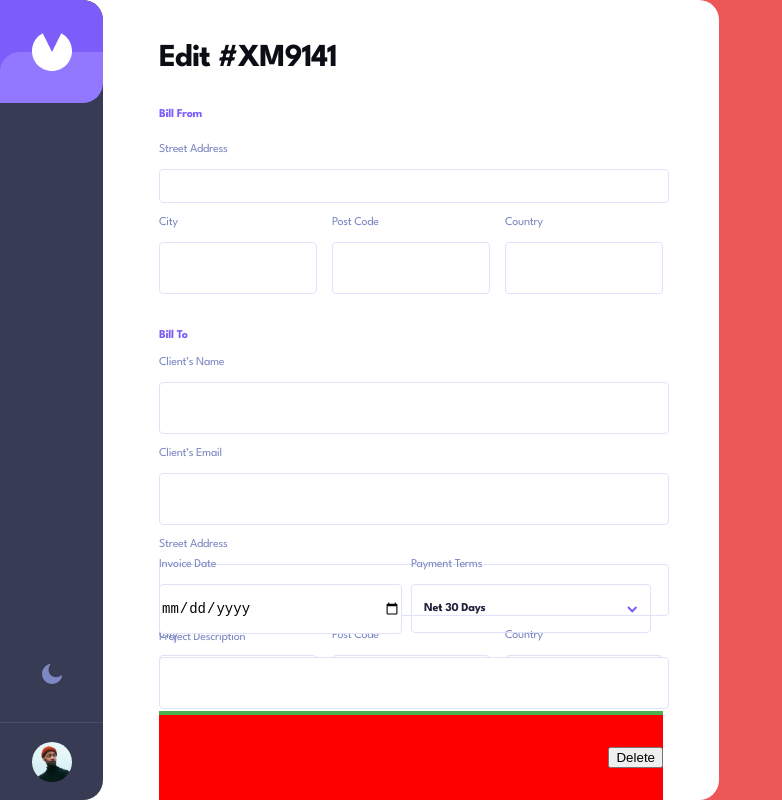
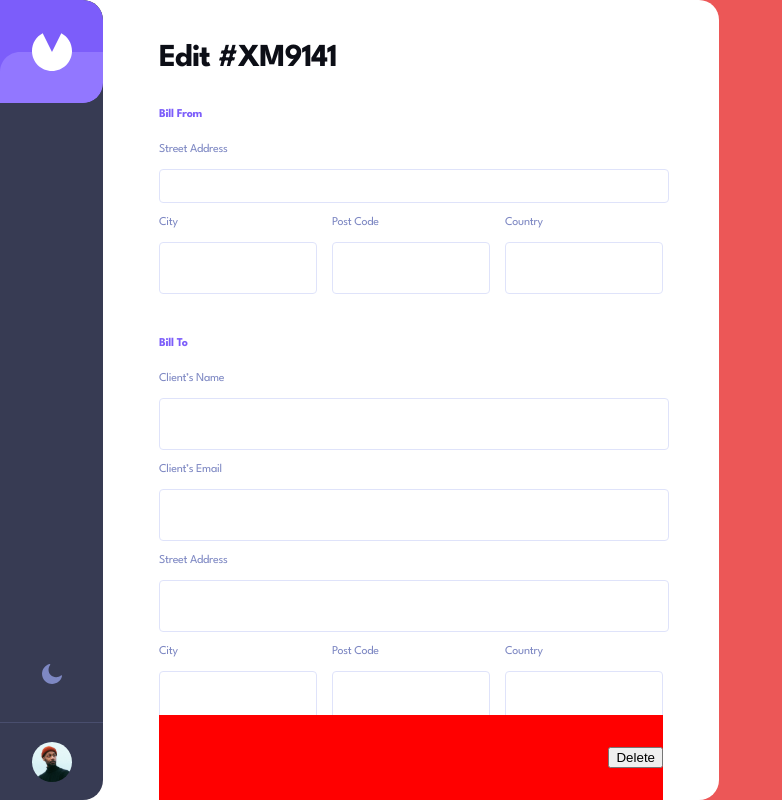
Before and after one commit to Nicocurtis16/FRONTEND-SPECIALIZATION-LABS, an Angular app in the folder Invoice-App/: page /invoice/1/edit in a window 1280 px wide. Shown: the whole page, without its empty margins (0-782 px from the left). Built offline with nearby package versions, Linux system fonts and the light colour scheme.

Commit message:
overlapping for the edit commonet resolved

```diff
--- a/Invoice-App/src/app/component/edit-invoice/edit-invoice.component.css
+++ b/Invoice-App/src/app/component/edit-invoice/edit-invoice.component.css
@@ -1,26 +1,30 @@
-.editScreen{
+.editScreen {
   height: 100vh;
   width: 100vw;
   background-color: #EC5757;
 }
-.editPanel{
+
+.editPanel {
   border-radius: 0 20px 20px 0;
   height: 100%;
   width: 719px;
   background-color: white;
   display: flex;
 }
-.editPanelLeft{
-  width:103px;
+
+.editPanelLeft {
+  width: 103px;
   height: 100%;
 }
-.editPanelRight{
+
+.editPanelRight {
   width: 616px;
   height: 100%;
   display: flex;
   flex-direction: column;
   align-items: center;
 }
+
 .editPanelContent {
   height: 100%;
   display: flex;
@@ -32,52 +36,66 @@ height: 100%;
 }
 
 
-.editId{
+.editId {
   margin-top: 20px;
   width: 504px;
 }
-.editBillForm{
+
+.editBillForm {
   width: 504px;
   height: 209px;
   margin-bottom: 20px;
 }
 
 
-.editBillTo{
+.editBillTo {
   margin-bottom: 20px;
   width: 504px;
-  height: 409px;
+  /* height: 409px; */
+  display: flex;
+  flex-direction: column;
+  /* background: purple; */
+  /* justify-content: space-between; */
 }
-.editAddress{
+
+.editAddress {
   width: 504px;
   height: 170px;
 }
-.streetAddress{
+
+.streetAddress {
   width: 100%;
   height: 73px;
   display: flex;
   flex-direction: column;
   justify-content: space-between;
 }
-.streetAddressInput, .streetAddressIn{
+
+.streetAddressInput,
+.streetAddressIn {
   width: 504px;
   height: 48px;
   border-radius: 4px;
   border: 1px solid var(--grey);
 }
-.locationAddress{
+
+.locationAddress {
   width: 504px;
   display: flex;
   justify-content: space-between;
 }
+
 .cityInput,
-.Country, .postCodeInput{
+.Country,
+.postCodeInput {
   width: 152px;
   height: 48px;
   border-radius: 4px;
   border: 1px solid var(--grey);
 }
-.dateTermsDescription{
+
+.dateTermsDescription {
+  margin-top: 20px;
   margin-bottom: 20px;
   width: 504px;
   height: 170px;
@@ -85,25 +103,30 @@ display: flex;
   flex-direction: column;
   justify-content: space-between;
 }
-.description{
+
+.description {
   width: 100%;
   height: 73px;
 }
-.dateTerms{
+
+.dateTerms {
   width: 100%;
   height: 73px;
   display: flex;
   justify-content: space-between;
 
 }
-.payment, .date{
+
+.payment,
+.date {
   width: 100%;
   height: 100%;
   display: flex;
   flex-direction: column;
   justify-content: space-between;
 }
-.editButtons{
+
+.editButtons {
   width: 504px;
   height: 110px;
   display: flex;
@@ -111,58 +134,69 @@ height: 73px;
   align-items: center;
   background-color: red;
 }
-.itemList{
+
+.itemList {
+  margin-top: 30px;
   width: 504px;
   height: 240px;
   display: flex;
   flex-direction: column;
   justify-content: space-between;
-  background-color: #4CAF50;
+  /* background-color: #4CAF50; */
 
 }
-.itemDivision{
+
+.itemDivision {
   width: 504px;
   height: 211px;
   display: flex;
   background-color: white;
   justify-content: space-between;
 }
-.itemName{
+
+.itemName {
   width: 214px;
   height: auto;
 
 }
-.itemQuantity{
+
+.itemQuantity {
   width: 48px;
   height: auto;
 }
-.itemPrice{
+
+.itemPrice {
   width: 100px;
   height: auto;
 }
-.itemTotal{
+
+.itemTotal {
   width: 90px;
   height: auto;
 }
-#itemName{
+
+#itemName {
   width: 214px;
   height: 48px;
   border-radius: 4px;
   border: 1px solid var(--grey);
 }
-#itemQuantity{
+
+#itemQuantity {
   width: 46px;
   height: 48px;
   border-radius: 4px;
   border: 1px solid var(--grey);
 }
-#itemPrice{
+
+#itemPrice {
   width: 100px;
   height: 48px;
   border-radius: 4px;
   border: 1px solid var(--grey);
 }
-.delete{
+
+.delete {
   display: flex;
   width: 100%;
   height: 48px;
--- a/Invoice-App/src/app/component/edit-invoice/edit-invoice.component.html
+++ b/Invoice-App/src/app/component/edit-invoice/edit-invoice.component.html
@@ -1,164 +1,202 @@
-
 <div class="editScreen">
   <div class="editPanel">
     <div class="editPanelLeft"><app-sidebar></app-sidebar></div>
     <div class="editPanelRight">
       <div class="editId">
         <app-head-line
-          [variant]="'h1'" [text]="'Edit #XM9141'" [color]="'--base-black'">
+          [variant]="'h1'"
+          [text]="'Edit #XM9141'"
+          [color]="'--base-black'"
+        >
         </app-head-line>
       </div>
       <div class="editPanelContent">
-
-
         <div class="editBillForm">
-                  <app-head-line [variant]="'h4'" [text]="'Bill From'" [color]="'--primary-color'"></app-head-line>
+          <app-head-line
+            [variant]="'h4'"
+            [text]="'Bill From'"
+            [color]="'--primary-color'"
+          ></app-head-line>
           <div class="editAddress">
             <div class="streetAddress">
-                      <app-text [variant]="'body1'" [text]="'Street Address'" [color]="'--tertiary'"></app-text>
-                      <input
-                        type="text"
-                        class="streetAddressInput"/>
+              <app-text
+                [variant]="'body1'"
+                [text]="'Street Address'"
+                [color]="'--tertiary'"
+              ></app-text>
+              <input type="text" class="streetAddressInput" />
             </div>
             <div class="locationAddress">
               <div class="city">
-                        <app-text [variant]="'body1'" [text]="'City'" [color]="'--tertiary'"></app-text>
-                        <input
-                          type="text"
-                          class="cityInput"/>
+                <app-text
+                  [variant]="'body1'"
+                  [text]="'City'"
+                  [color]="'--tertiary'"
+                ></app-text>
+                <input type="text" class="cityInput" />
               </div>
               <div class="city">
-                        <app-text [variant]="'body1'" [text]="'Post Code'" [color]="'--tertiary'"></app-text>
-                        <input
-                          type="text"
-                          class="postCodeInput"/>
+                <app-text
+                  [variant]="'body1'"
+                  [text]="'Post Code'"
+                  [color]="'--tertiary'"
+                ></app-text>
+                <input type="text" class="postCodeInput" />
               </div>
               <div class="city">
-                        <app-text [variant]="'body1'" [text]="'Country'" [color]="'--tertiary'"></app-text>
-                        <input
-                          type="text"
-                          class="Country"/>
+                <app-text
+                  [variant]="'body1'"
+                  [text]="'Country'"
+                  [color]="'--tertiary'"
+                ></app-text>
+                <input type="text" class="Country" />
+              </div>
+            </div>
+          </div>
+        </div>
+        <div class="editBillTo">
+          <app-head-line
+            [variant]="'h4'"
+            [text]="'Bill To'"
+            [color]="'--primary-color'"
+          ></app-head-line>
+          <div class="editAddress">
+            <div class="clientName">
+              <app-text
+                [variant]="'body1'"
+                [text]="'Client’s Name'"
+                [color]="'--tertiary'"
+              ></app-text>
+              <input type="text" class="streetAddressInput" />
+            </div>
+            <div class="clientEmail">
+              <app-text
+                [variant]="'body1'"
+                [text]="'Client’s Email'"
+                [color]="'--tertiary'"
+              ></app-text>
+              <input type="text" class="streetAddressInput" />
+            </div>
+            <div class="clientStreetAddress">
+              <app-text
+                [variant]="'body1'"
+                [text]="'Street Address'"
+                [color]="'--tertiary'"
+              ></app-text>
+              <input type="text" class="streetAddressInput" />
+            </div>
+            <div class="locationAddress">
+              <div class="city">
+                <app-text
+                  [variant]="'body1'"
+                  [text]="'City'"
+                  [color]="'--tertiary'"
+                ></app-text>
+                <input type="text" class="cityInput" />
+              </div>
+              <div class="city">
+                <app-text
+                  [variant]="'body1'"
+                  [text]="'Post Code'"
+                  [color]="'--tertiary'"
+                ></app-text>
+                <input type="text" class="postCodeInput" />
+              </div>
+              <div class="city">
+                <app-text
+                  [variant]="'body1'"
+                  [text]="'Country'"
+                  [color]="'--tertiary'"
+                ></app-text>
+                <input type="text" class="Country" />
+              </div>
+            </div>
+            <div class="dateTermsDescription">
+              <div class="dateTerms">
+                <div class="payment">
+                  <app-text
+                    [variant]="'body1'"
+                    [text]="'Invoice Date'"
+                    [color]="'--tertiary'"
+                  ></app-text>
+
+                  <app-date-picker
+                    (dateChange)="onDateSelected($event)"
+                  ></app-date-picker>
+                </div>
+                <div class="date">
+                  <app-text
+                    [variant]="'body1'"
+                    [text]="'Payment Terms'"
+                    [color]="'--tertiary'"
+                  ></app-text>
+
+                  <app-payment-terms></app-payment-terms>
+                </div>
+              </div>
+              <div class="description">
+                <app-text
+                  [variant]="'body1'"
+                  [text]="'Project Description'"
+                  [color]="'--tertiary'"
+                ></app-text>
+                <input type="text" class="streetAddressIn" />
+              </div>
+            </div>
+            <div class="itemList">
+              <app-head-line
+                [variant]="'h2'"
+                [text]="'Item List'"
+                [color]="'--primary-color'"
+              ></app-head-line>
+              <div class="itemDivision">
+                <div class="itemName">
+                  <app-text
+                    [variant]="'body1'"
+                    [text]="'Item Name'"
+                    [color]="'--tertiary'"
+                  ></app-text>
+                  <input type="text" id="itemName" />
+                </div>
+                <div class="itemQuantity">
+                  <app-text
+                    [variant]="'body1'"
+                    [text]="'Qty.'"
+                    [color]="'--tertiary'"
+                  ></app-text>
+                  <input type="text" id="itemQuantity" />
+                </div>
+                <div class="itemPrice">
+                  <app-text
+                    [variant]="'body1'"
+                    [text]="'Price'"
+                    [color]="'--tertiary'"
+                  ></app-text>
+                  <input type="text" id="itemPrice" />
+                </div>
+                <div class="itemTotal">
+                  <app-text
+                    [variant]="'body1'"
+                    [text]="'Total'"
+                    [color]="'--tertiary'"
+                  ></app-text>
+                  <div class="delete">
+                    <app-head-line
+                      [text]="'156.00'"
+                      [variant]="'h4'"
+                    ></app-head-line>
+                    <img src="assets/images/icon-delete.svg" />
+                  </div>
+                </div>
+              </div>
+            </div>
           </div>
         </div>
 
       </div>
-                </div>
-                <div class="editBillTo">
-                  <app-head-line [variant]="'h4'" [text]="'Bill To'" [color]="'--primary-color'"></app-head-line>
-                  <div class="editAddress">
-                    <div class="clientName">
-                      <app-text [variant]="'body1'" [text]="'Client’s Name'" [color]="'--tertiary'"></app-text>
-                      <input
-                        type="text"
-                        class="streetAddressInput"/>
-                    </div>
-                    <div class="clientEmail">
-                      <app-text [variant]="'body1'" [text]="'Client’s Email'" [color]="'--tertiary'"></app-text>
-                      <input
-                        type="text"
-                        class="streetAddressInput"/>
-                    </div>
-                    <div class="clientStreetAddress">
-                      <app-text [variant]="'body1'" [text]="'Street Address'" [color]="'--tertiary'"></app-text>
-                      <input
-                        type="text"
-                        class="streetAddressInput"/>
-                    </div>
-                    <div class="locationAddress">
-                      <div class="city">
-                        <app-text [variant]="'body1'" [text]="'City'" [color]="'--tertiary'"></app-text>
-                        <input
-                          type="text"
-                          class="cityInput"/>
-                      </div>
-                      <div class="city">
-                        <app-text [variant]="'body1'" [text]="'Post Code'" [color]="'--tertiary'"></app-text>
-                        <input
-                          type="text"
-                          class="postCodeInput"/>
-                      </div>
-                      <div class="city">
-                        <app-text [variant]="'body1'" [text]="'Country'" [color]="'--tertiary'"></app-text>
-                        <input
-                          type="text"
-                          class="Country"/>
+      <div class="editButtons">
+        <button (click)="handleButtonClick('delete')">Delete</button>
       </div>
     </div>
-
   </div>
 </div>
-
-                <div class="dateTermsDescription">
-                  <div class="dateTerms">
-                    <div class="payment">
-                      <app-text [variant]="'body1'" [text]="'Invoice Date'" [color]="'--tertiary'"></app-text>
-
-                      <app-date-picker (dateChange)="onDateSelected($event)"></app-date-picker>
-
-                    </div>
-                    <div class="date">
-                      <app-text [variant]="'body1'" [text]="'Payment Terms'" [color]="'--tertiary'"></app-text>
-
-                      <app-payment-terms></app-payment-terms>
-
-                    </div>
-
-                  </div>
-                  <div class="description">
-
-                    <app-text [variant]="'body1'" [text]="'Project Description'" [color]="'--tertiary'"></app-text>
-                    <input
-                      type="text"
-                      class="streetAddressIn"
-                    />
-
-                  </div>
-
-                </div>
-                <div class="itemList">
-                  <app-head-line [variant]="'h2'" [text]="'Item List'" [color]="'--primary-color'"></app-head-line>
-                <div class="itemDivision">
-                  <div class="itemName">
-                    <app-text [variant]="'body1'" [text]="'Item Name'" [color]="'--tertiary'"></app-text>
-                    <input
-                      type="text"
-                      id="itemName"/>
-
-                  </div>
-                  <div class="itemQuantity">
-                    <app-text [variant]="'body1'" [text]="'Qty.'" [color]="'--tertiary'"></app-text>
-                    <input
-                      type="text"
-                      id="itemQuantity"/>
-                  </div>
-                  <div class="itemPrice">
-                    <app-text [variant]="'body1'" [text]="'Price'" [color]="'--tertiary'"></app-text>
-                    <input
-                      type="text"
-                      id="itemPrice"/>
-                  </div>
-                  <div class="itemTotal">
-                    <app-text [variant]="'body1'" [text]="'Total'" [color]="'--tertiary'"></app-text>
-                    <div class="delete">
-                      <app-head-line [text]="'156.00'" [variant]="'h4'"></app-head-line>
-                      <img src="assets/images/icon-delete.svg">
-
-                    </div>
-                  </div>
-
-
-
-                </div>
-                  <app-button [variant]="'edit'"></app-button>
-
-                </div>
-      </div>
-      <div class="editButtons">
-        <button (click)="handleButtonClick('delete')">Delete</button>
-
-      </div>
-
-    </div>
-
-  </div>
-</div>
```
Lines whose indentation alone changed are shown as unchanged.
